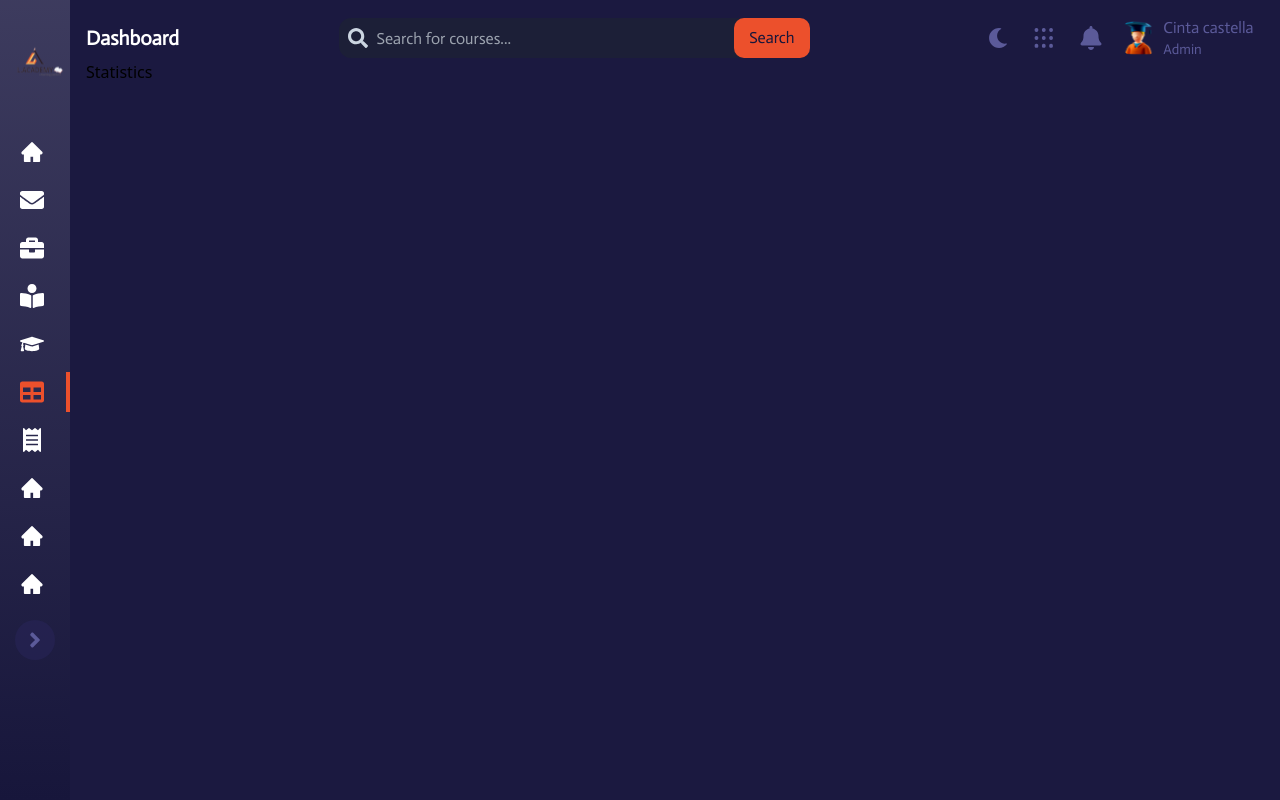
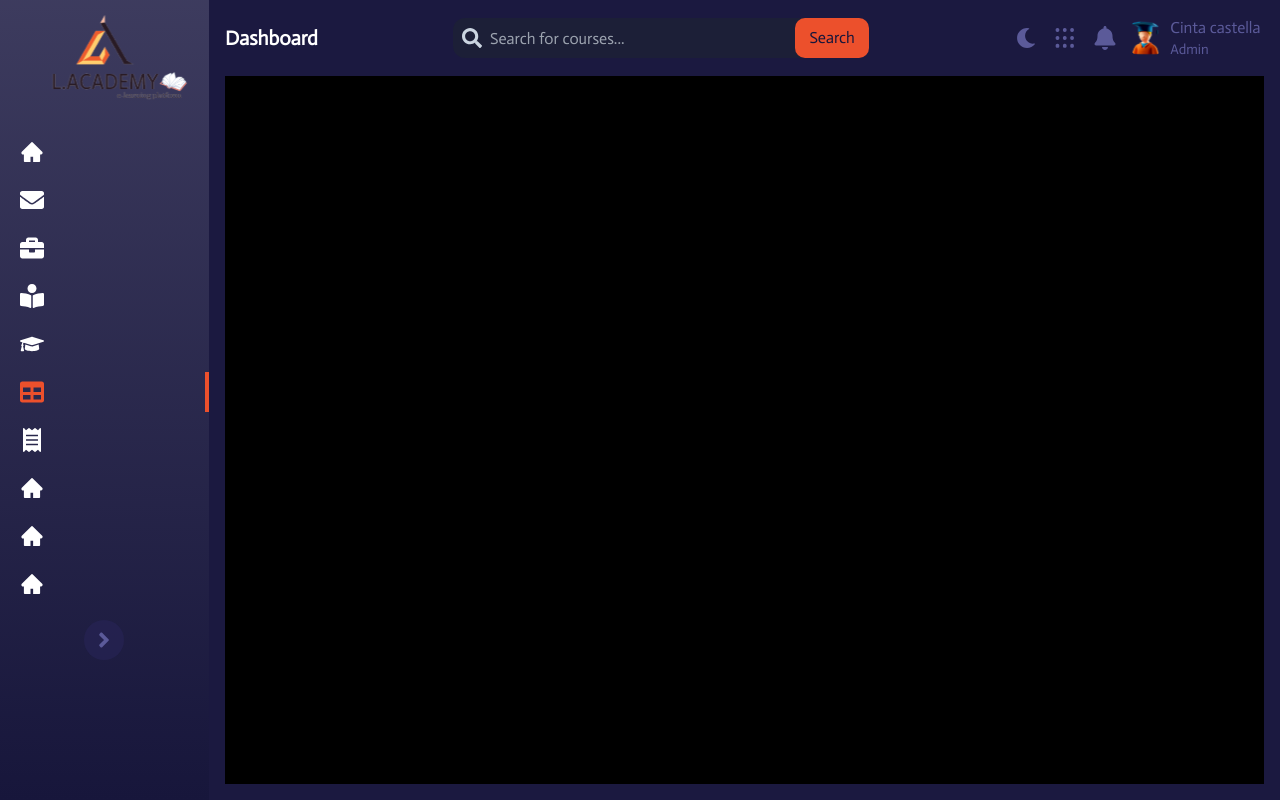
Before and after one commit to LAcademy-Elearning/frontend, a React (Vite) app: page /statistics in a window 1280 px wide. Built offline with nearby package versions, Linux system fonts and the light colour scheme.

Commit message:
complete sidebar

```diff
--- a/src/atoms/MenuItem.tsx
+++ b/src/atoms/MenuItem.tsx
@@ -4,7 +4,7 @@ interface Props {
   to: string;
   icon: ReactNode;
   name: string;
-  isOpen: boolean;
+  isOpen?: boolean;
 }
 const MenuItem = ({ to, icon, name, isOpen }: Props) => {
   const location = useLocation();
@@ -25,7 +25,7 @@ const MenuItem = ({ to, icon, name, isOpen }: Props) => {
         </div>
         <span
           className={`ml-3 transition-all text-textColor ${
-            isOpen ? "" : "hidden"
+            isOpen ? "block" : "hidden"
           }`}
         >
           {name}
--- a/src/components/SideBar.tsx
+++ b/src/components/SideBar.tsx
@@ -1,4 +1,4 @@
-import { useState } from "react";
+import { useEffect, useState } from "react";
 import { AiFillHome } from "react-icons/ai";
 import MenuItem from "../atoms/MenuItem";
 import {
@@ -19,11 +19,17 @@ const SideBar = ({ isBelowMedium }: Props) => {
   const handleClick = () => {
     setIsOpen((prev) => !prev);
   };
+  useEffect(()=>{
+    if(window.innerWidth <960){
+      setIsOpen(false);
+    }
+  },[])
   return (
+    <div className="sticky top-0 left-0">
     <div
       className={`${
-        isOpen ? " absolute xl:relative w-[250px]" : "w-[60px] xl:w-[70px]"
-      } sidebar min-h-screen ${
+        isOpen ? " min-w-[250px]" : "min-w-[60px] xl:min-w-[70px]"
+      } sidebar sticky top-0 left-0 min-h-[100vh] ${
         isBelowMedium ? "hidden" : "flex"
       } transition-all `}
     >
@@ -94,12 +100,13 @@ const SideBar = ({ isBelowMedium }: Props) => {
       </ul>
       <button
         onClick={handleClick}
-        className="text-2xl text-textColor my-3 p-2 rounded-full bg-darkPrimary-complimentary
+        className="text-2xl hidden md:block text-textColor my-3 p-2 rounded-full bg-darkPrimary-complimentary
         bounceEffect"
       >
         {isOpen ? <FaAngleLeft /> : <FaAngleRight />}
       </button>
     </div>
+    </div>
   );
 };
 
--- a/src/components/TopBar.tsx
+++ b/src/components/TopBar.tsx
@@ -12,7 +12,7 @@ interface Props{
 const TopBar = ({setIsBelowMedium,isBelowMedium}:Props) => {
   const [search,setSearch] = useState<boolean>(false);
   return (
-    <div>
+    <div className="pb-4 sticky top-0 bg-inherit">
       <div className={`flex justify-between items-center font-actor ${ search ? "hidden md:flex":""}`}>
         <div className="flex items-center gap-3">
           <div onClick={()=>setIsBelowMedium(prev=>!prev)} className=" flex items-center justify-center md:hidden text-xl text-textColor h-8 w-8 hoverEffect">
--- a/src/index.css
+++ b/src/index.css
@@ -8,7 +8,7 @@
   @apply flex justify-around items-center;
 }
 .sidebar {
-  @apply transition-all md:flex flex-col items-center bg-gradient-to-b from-darkPrimary-lessLight to-darkPrimary-lessDark;
+  @apply transition-all md:flex flex-col items-center  bg-gradient-to-b from-darkPrimary-lessLight to-darkPrimary-lessDark z-50;
 }
 .hoverEffect {
   @apply rounded-[50%] transition-all delay-100 hover:bg-darkHover;
--- a/src/pages/Layout.tsx
+++ b/src/pages/Layout.tsx
@@ -8,11 +8,11 @@ import { Outlet } from "react-router-dom";
 const Layout = () => {
   const [isBelowMedium,setIsBelowMedium] = useState(true);
   return (
-    <div className=" min-h-screen flex relative">
-      <SideBar isBelowMedium = {isBelowMedium} />
-      <div className="flex-grow bg-darkPrimary-dark min-h-screen p-4">
+    <div className=" min-h-[100vh] flex relative">
+        <SideBar isBelowMedium = {isBelowMedium} />
+      <div className="flex-grow bg-darkPrimary-dark min-h-100vh flex flex-col p-4">
         <TopBar isBelowMedium={isBelowMedium}  setIsBelowMedium= {setIsBelowMedium} />
-        <main>
+        <main className="bg-black flex-1">
           <Outlet />
         </main>
       </div>
```
Also changed, not shown: src/pages/Dashboard.tsx (+3 -1 lines).
